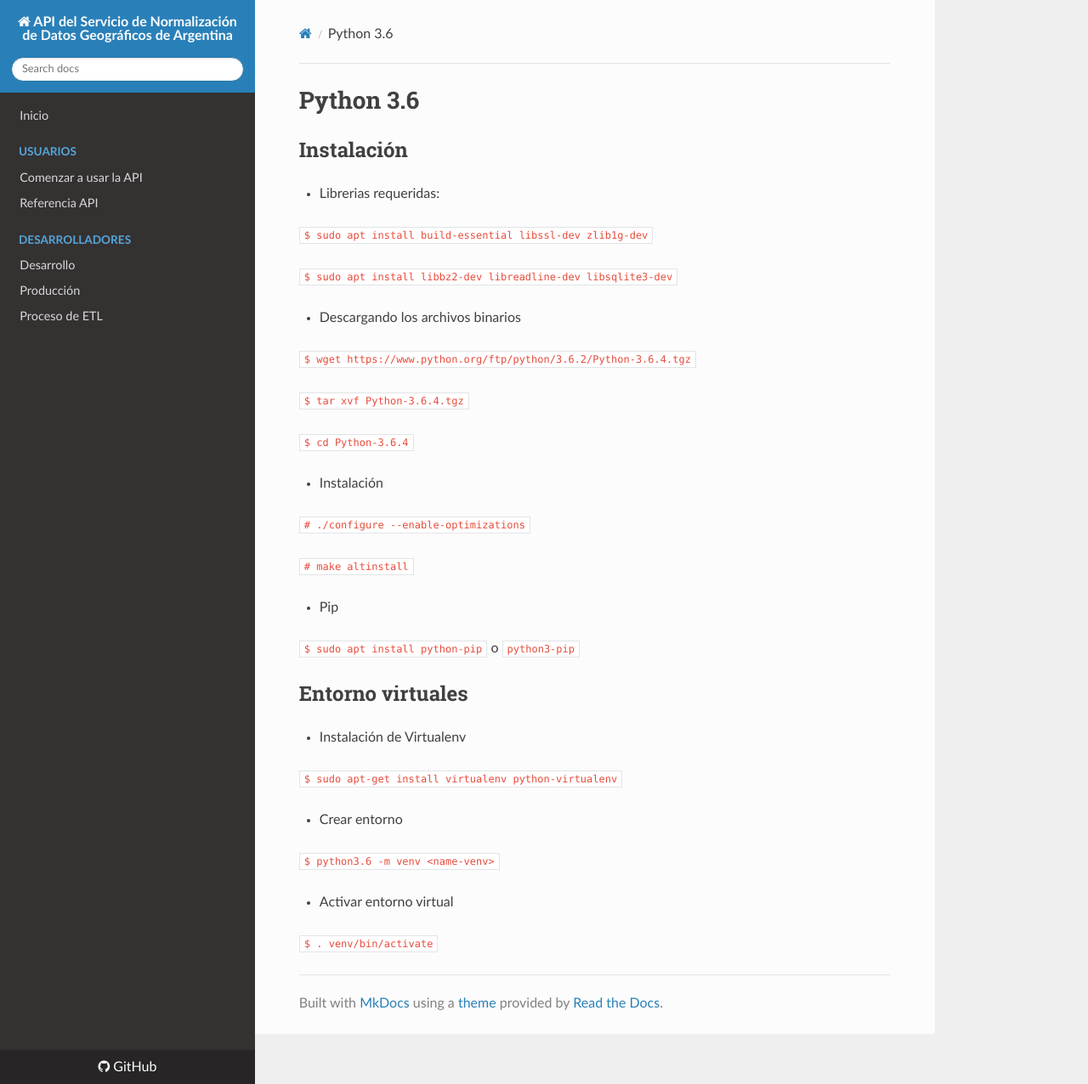
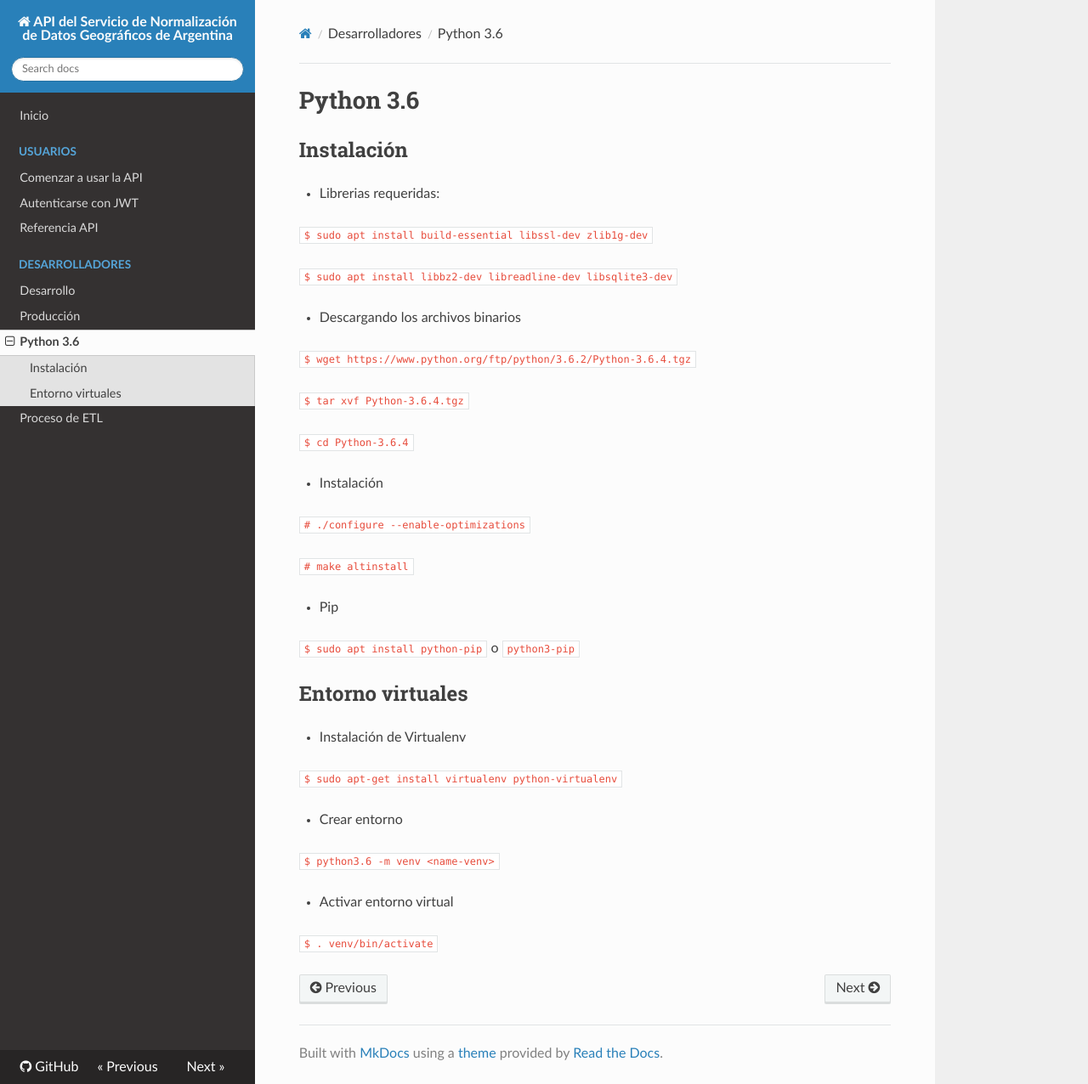
Before and after one commit to datosgobar/georef-ar-api, an MkDocs documentation site: the page built from docs/developers/python3.6.md, in a window 1280 px wide and 1276 px high. Shown: the whole window at 85% size. Built offline with MkDocs 1.6.1, drawn with Linux system fonts in a browser that asks for light colours; nearby versions of some CDN libraries.

Commit message:
Agrego autenticación por JWT al RTD y muevo indicaciones para Python 3.6 de lugar.

```diff
--- a/mkdocs.yml
+++ b/mkdocs.yml
@@ -10,10 +10,12 @@ nav:
   - Inicio: index.md
   - Usuarios:
     - Comenzar a usar la API: quick_start.md
+    - Autenticarse con JWT: jwt-token.md
     - Referencia API: https://datosgobar.github.io/georef-api/
   - Desarrolladores:
     - Desarrollo: 'developers/georef-api-development.md'
     - Producción: 'developers/georef-api-production.md'
+    - Python 3.6: 'developers/python3.6.md'
     - Proceso de ETL: 'developers/georef-api-data.md'
 
 theme:
```
Also changed, not shown: docs/developers/python3.6.md (renamed from docs/python3.6.md).
